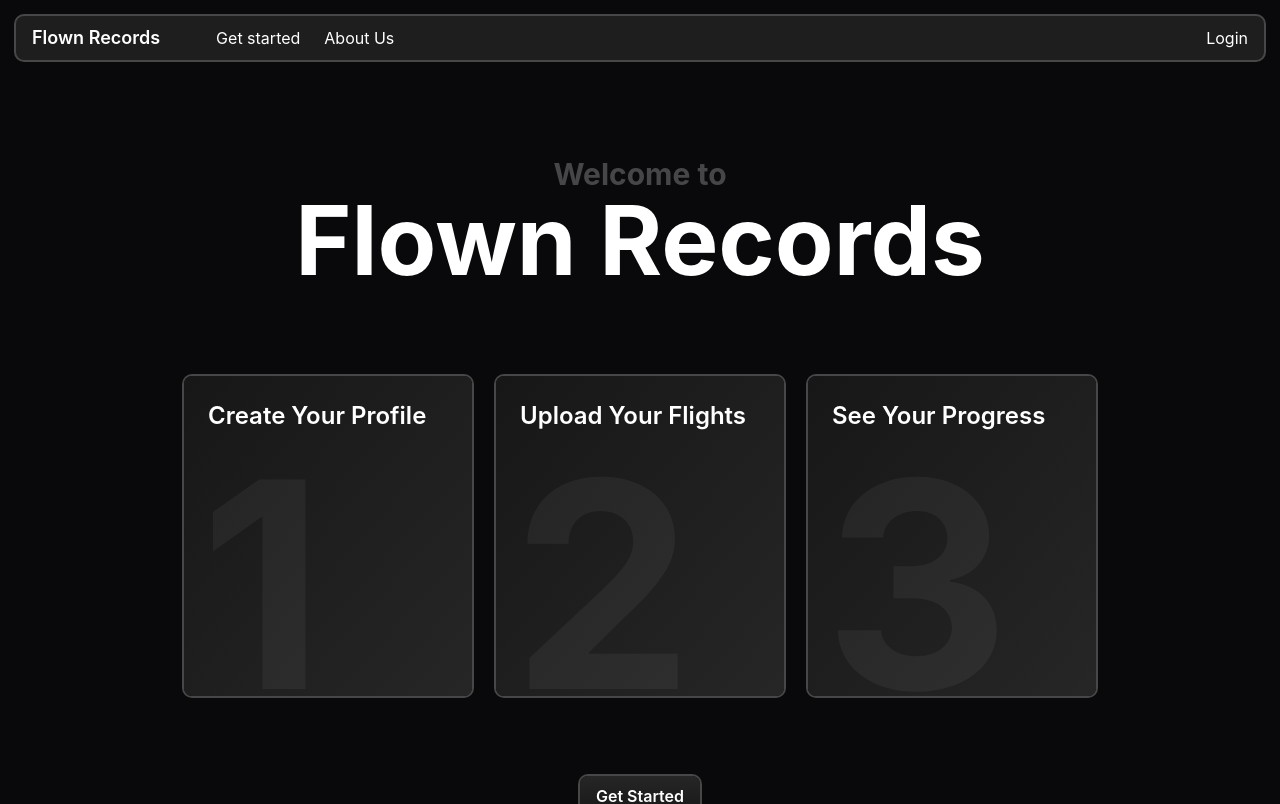
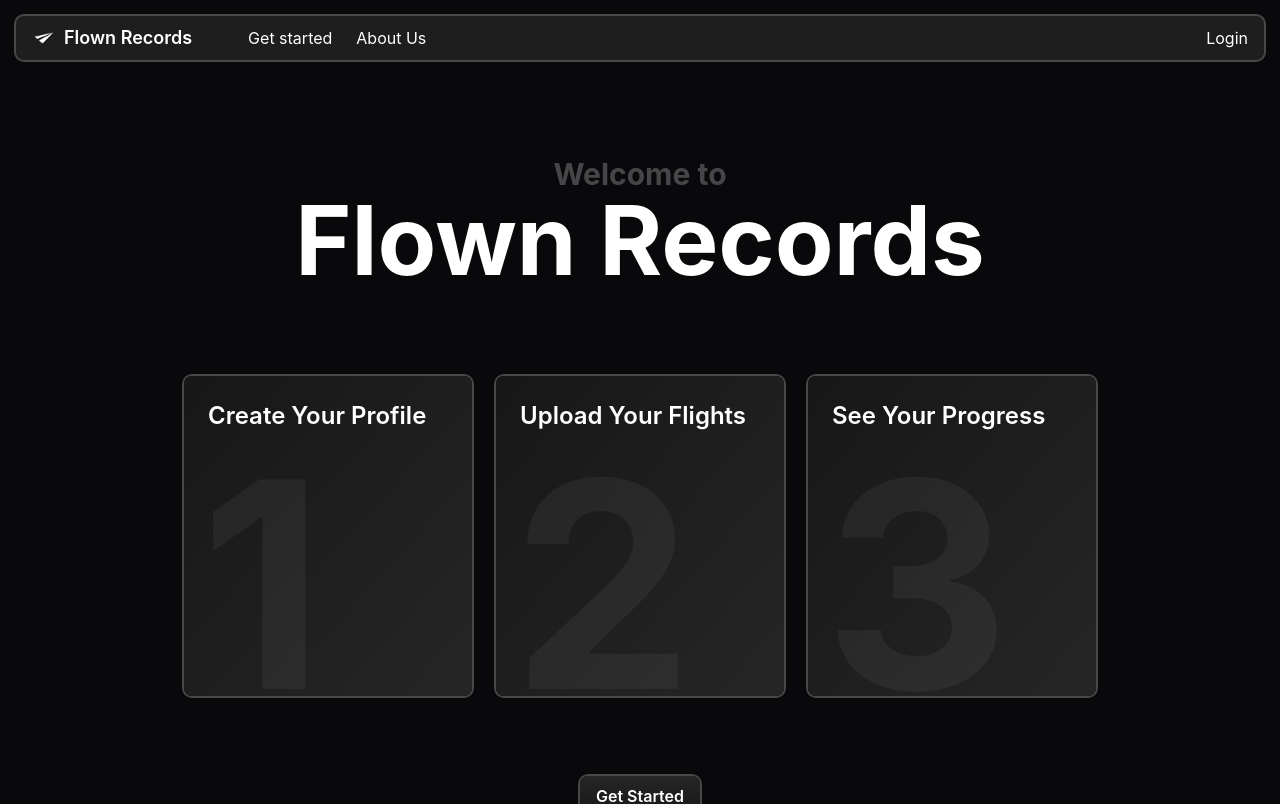
Before and after one commit to flownrecords/website, a React (Vite) app: page / in a window 1280 px wide. Shown: the top 804 px of the page. Built offline with nearby package versions, Linux system fonts and the light colour scheme; no server answers.

Commit message:
🎨 Add FlownRecords icon navbar

```diff
--- a/src/components/general/Navbar.tsx
+++ b/src/components/general/Navbar.tsx
@@ -21,8 +21,8 @@ export default function Navbar() {
             <nav className="bg-secondary px-4 py-2 m-4 rounded-lg ring-2 ring-white/25">
                 <div className="hidden md:flex container mx-auto justify-between items-center">
                     <div className="flex space-x-4 items-center">
-                        <Link to="/" className="text-lg font-semibold">
-                            Flown Records
+                        <Link to="/" className="text-lg font-semibold flex justify-center items-center space-x-2">
+                            <img src={Icon} alt="Flown Records" className="h-6"/> <span>Flown Records</span>
                         </Link>
 
                         <ul className="flex space-x-6 mx-10">
```
